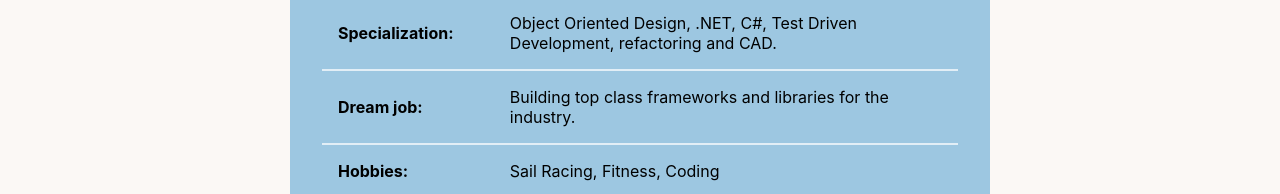
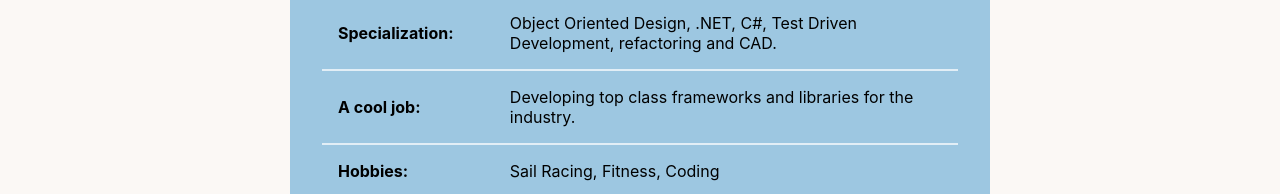
Before and after one commit to RobinAxelsson/personal-jam, a Next.js app: page / in a window 1280 px wide. Shown: the part 715-909 px from the top of the page. Built offline with nearby package versions, Linux system fonts and the light colour scheme.

Commit message:
small edit

```diff
--- a/__site_components/hero.jsx
+++ b/__site_components/hero.jsx
@@ -38,8 +38,8 @@ export default function Hero() {
             <td>Object Oriented Design, .NET, C#, Test Driven Development, refactoring and CAD.</td>
           </tr>
           <tr>
-            <th>Dream job:</th>
-            <td>Building top class frameworks and libraries for the industry.</td>
+            <th>A cool job:</th>
+            <td>Developing top class frameworks and libraries for the industry.</td>
           </tr>
           <tr>
             <th>Hobbies:</th>
```
